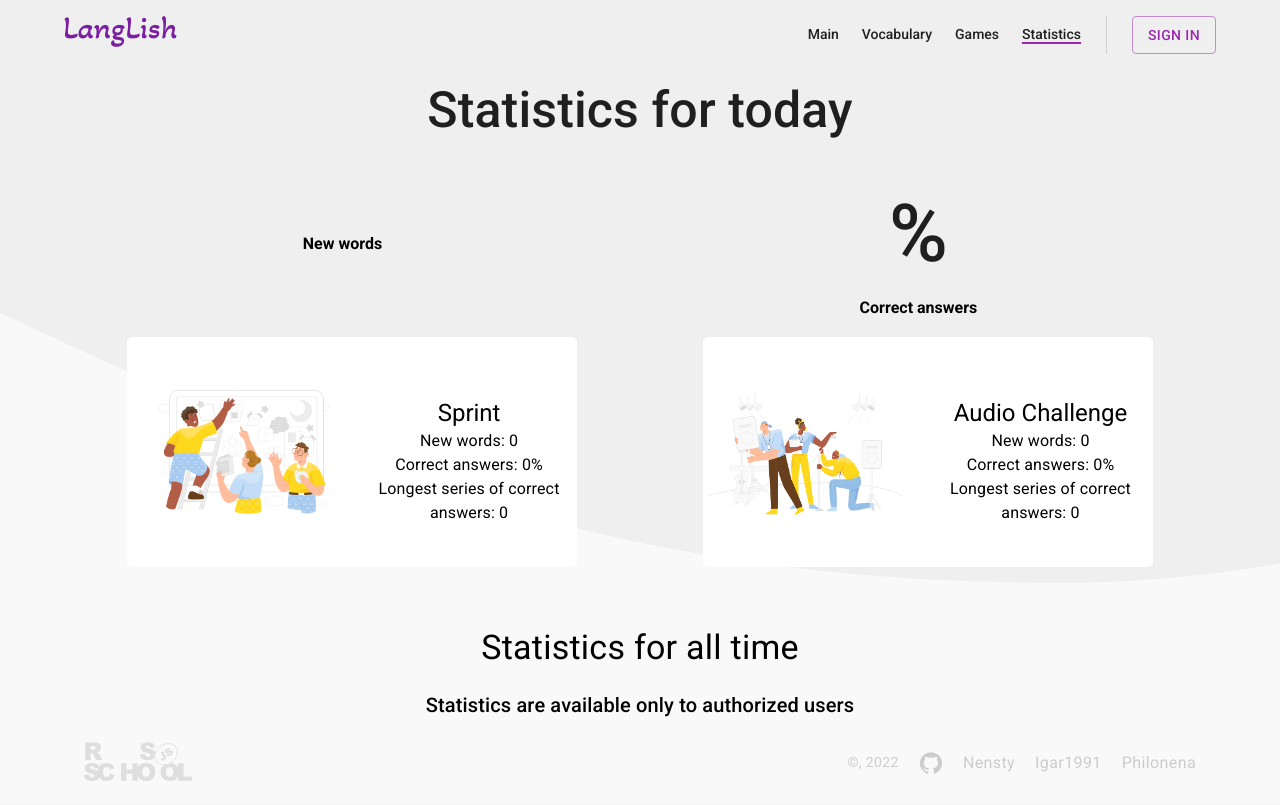
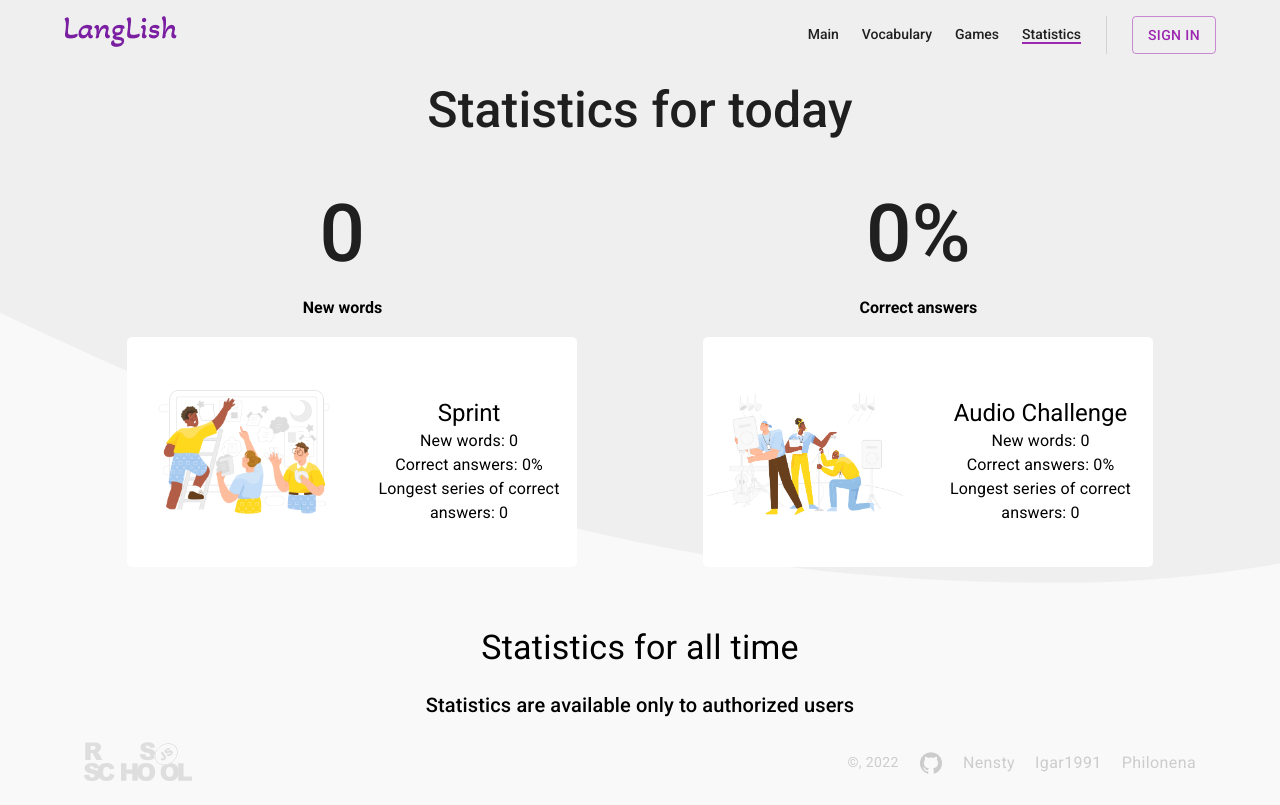
Before and after one commit to igar1991/rslang, a React (Create React App) app: page /statistics in a window 1280 px wide. Built offline with nearby package versions, Linux system fonts and the light colour scheme; no server answers.

Commit message:
fix: new word render

```diff
--- a/src/pages/statistics/index.tsx
+++ b/src/pages/statistics/index.tsx
@@ -104,16 +104,16 @@ export default function Statistics() {
       <h2 className="title">Statistics for today</h2>
       <div className="container_result">
         <Box>
-          <h2 className="title_num">{stat && countNewWords(stat)}</h2>
+          <h2 className="title_num">{stat ? countNewWords(stat) : 0}</h2>
           <h4>New words</h4>
         </Box>
         <Box>
           <h2 className="title_num">
-            {stat &&
+            {stat ?
               precentWord(
                 stat.sprint.rightAnswers + stat.audioCall.rightAnswers,
                 stat.sprint.errorAnswers + stat.audioCall.errorAnswers
-              )}
+              ) : 0}
             %
           </h2>
           <h4>Сorrect answers</h4>
```
